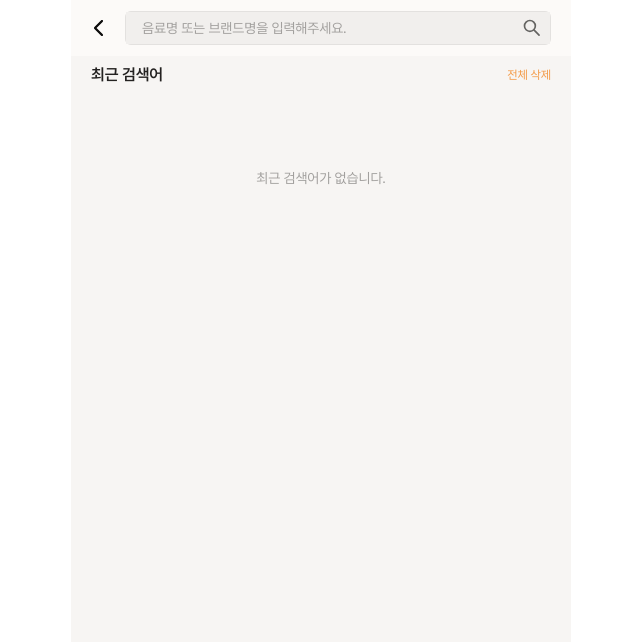
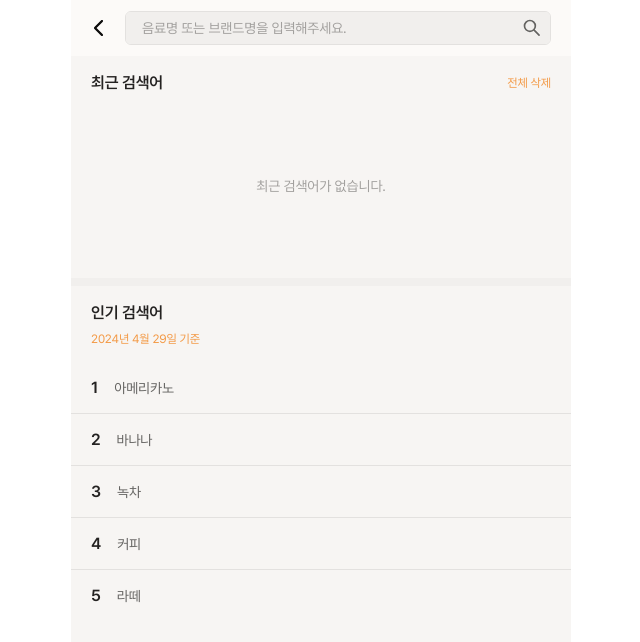
Before and after one commit to SWYG-4-Latte/SWYG-4-Latte-FE, a Next.js app: page /search in a window 1280 px wide. Shown: the top 642 px of the page, without its empty margins (319-959 px from the left). Built offline with nearby package versions, Linux system fonts and the light colour scheme.

Commit message:
feat: 인기 검색어 목록 UI 구현

```diff
--- a/src/app/search/page.tsx
+++ b/src/app/search/page.tsx
@@ -1,9 +1,12 @@
 'use client';
+
+import { useState } from 'react';
 
 import NavigationHeader from '@/components/common/header/NavigationHeader';
 import SearchInput from '@/components/search/SearchInput';
+import PopularSearchContainer from '@/container/search/PopularSearchContainer';
 import RecentSearchContainer from '@/container/search/RecentSearchContainer';
-import { useState } from 'react';
+import SearchResultContainer from '@/container/search/SearchResultContainer';
 
 export default function SearchPage() {
   const [searchValue, setSearchValue] = useState('');
@@ -13,7 +16,17 @@ export default function SearchPage() {
       <NavigationHeader>
         <SearchInput searchValue={searchValue} setSearchValue={setSearchValue} />
       </NavigationHeader>
-      <div className="pt-14">{!searchValue && <RecentSearchContainer />}</div>
+      <div className="pt-14">
+        {!searchValue ? (
+          <>
+            <RecentSearchContainer />
+            <div className="h-2 bg-gray03 " />
+            <PopularSearchContainer />
+          </>
+        ) : (
+          <SearchResultContainer />
+        )}
+      </div>
     </>
   );
 }
--- /dev/null
+++ b/src/components/search/PopularSearchItem.tsx
@@ -0,0 +1,10 @@
+const PopularSearchItem = ({ rank, word }: { rank: number; word: string }) => {
+  return (
+    <div className="flex items-center gap-4 border-b border-gray04 px-5 py-4 last:border-none">
+      <div className="font-semibold text-gray10">{rank}</div>
+      <div className="text-sm text-gray08">{word}</div>
+    </div>
+  );
+};
+
+export default PopularSearchItem;
--- a/src/components/search/SearchInput.tsx
+++ b/src/components/search/SearchInput.tsx
@@ -25,11 +25,11 @@ const SearchInput = ({ searchValue, setSearchValue }: SearchInputProps) => {
   };
 
   return (
-    <div className="relative ml-[54px] flex w-full items-center rounded-md border border-gray04 text-sm">
+    <div className="relative ml-[54px] flex w-full items-center overflow-hidden rounded-md border border-gray04 text-sm">
       <input
         type="text"
         value={searchValue}
-        className="w-full bg-gray03 py-2 pl-4 text-gray10 placeholder:text-gray06 focus-visible:outline-none"
+        className="w-full bg-gray03 py-2 pl-4 pr-7 text-gray10 placeholder:text-gray06 focus-visible:outline-none"
         placeholder="음료명 또는 브랜드명을 입력해주세요."
         onChange={(e) => setSearchValue(e.target.value)}
         onKeyDown={handleKeyDown}
--- /dev/null
+++ b/src/container/search/PopularSearchContainer.tsx
@@ -0,0 +1,58 @@
+import { useEffect, useState } from 'react';
+
+import PopularSearchItem from '@/components/search/PopularSearchItem';
+
+const PopularSearchContainer = () => {
+  const today = new Date();
+  const [popularSearchList, setPopularSearchList] = useState([
+    {
+      rank: 1,
+      word: '아메리카노',
+    },
+    {
+      rank: 2,
+      word: '바나나',
+    },
+    {
+      rank: 3,
+      word: '녹차',
+    },
+    {
+      rank: 4,
+      word: '커피',
+    },
+    {
+      rank: 5,
+      word: '라떼',
+    },
+  ]);
+
+  useEffect(() => {
+    const getPopularSearchList = async () => {
+      try {
+        const response = await fetch(process.env.NEXT_PUBLIC_API_URL + '/menu/ranking/word');
+        console.log(response);
+      } catch (error) {
+        console.error(error);
+      }
+    };
+
+    // getPopularSearchList();
+  }, []);
+
+  return (
+    <>
+      <div className="flex flex-col gap-2 py-4 pl-5">
+        <div className="font-semibold leading-[22px] text-gray10">인기 검색어</div>
+        <div className="text-xs text-primaryOrange">
+          {today.getFullYear()}년 {today.getMonth() + 1}월 {today.getDate()}일 기준
+        </div>
+      </div>
+      {popularSearchList.map((popularSearch) => (
+        <PopularSearchItem key={popularSearch.rank} rank={popularSearch.rank} word={popularSearch.word} />
+      ))}
+    </>
+  );
+};
+
+export default PopularSearchContainer;
--- a/src/container/search/RecentSearchContainer.tsx
+++ b/src/container/search/RecentSearchContainer.tsx
@@ -6,7 +6,7 @@ const RecentSearchContainer = () => {
   const deleteAllRecentSearch = useRecentSearchStore((state) => state.deleteAllSearchWord);
 
   return (
-    <div className="pb-4 pt-2">
+    <div className="py-4">
       <div className="mb-4 flex items-center justify-between px-5">
         <div className="font-semibold leading-[22px] text-gray10">최근 검색어</div>
         <button className="text-xs text-primaryOrange" onClick={() => deleteAllRecentSearch()}>
```
